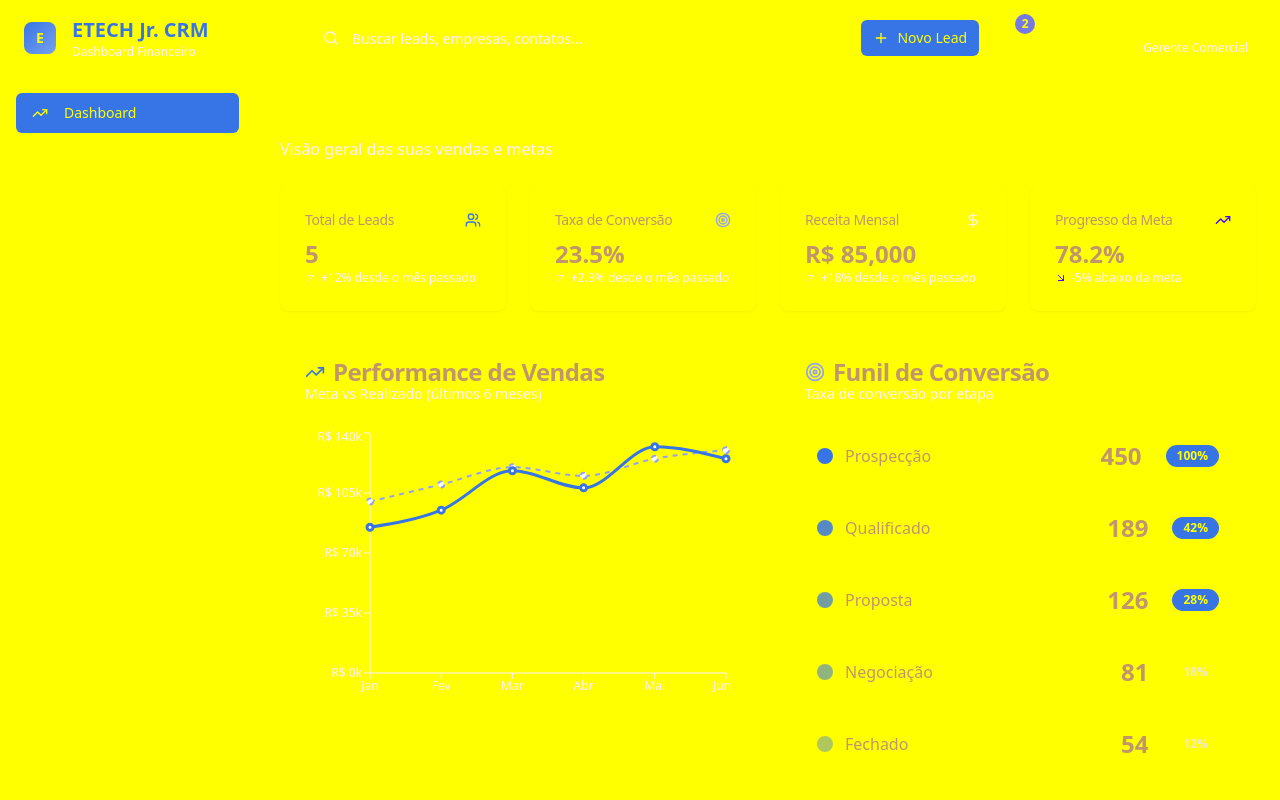
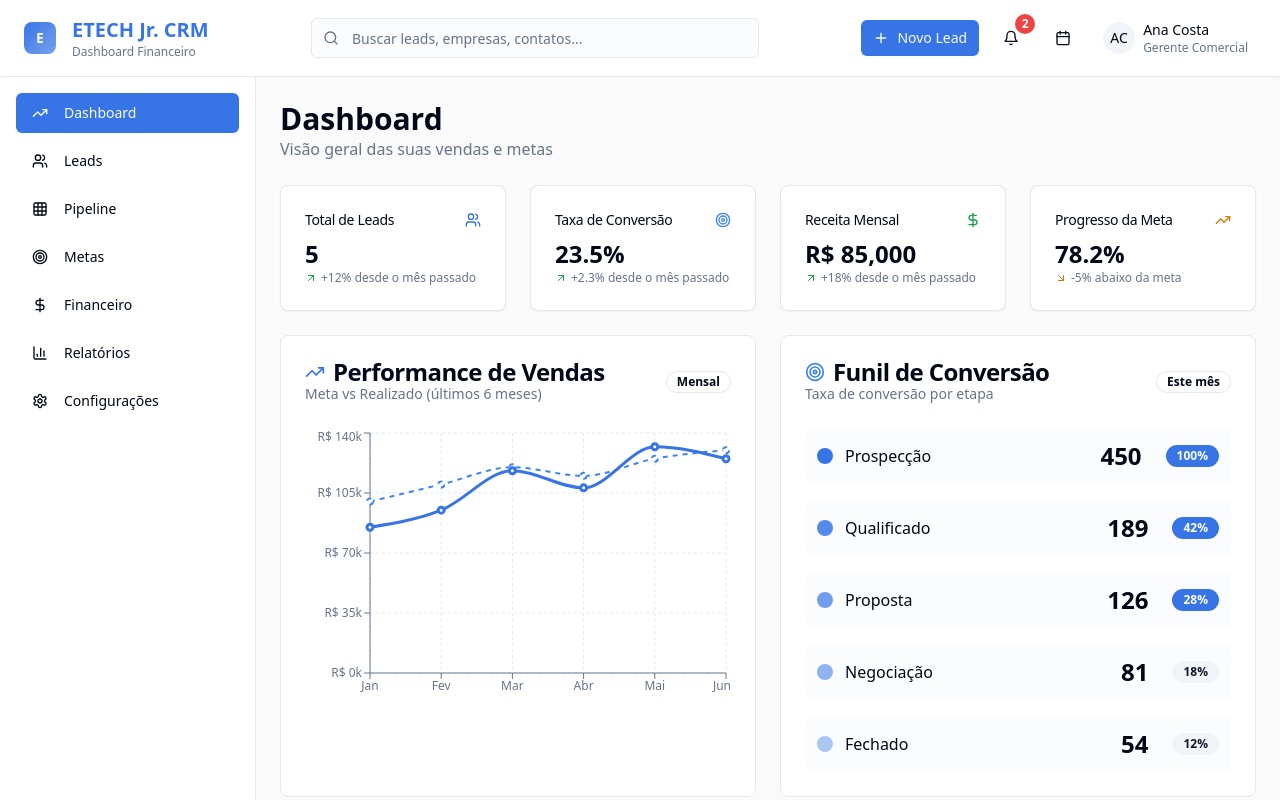
Before and after one commit to BernardoBrusck/etech-growth-hub, a React (Vite) app: page / in a window 1280 px wide. Shown: the top 800 px of the page. Built offline with nearby package versions, Linux system fonts and the light colour scheme.

Commit message:
Remove yellow color
Remove the yellow color from the website.

```diff
--- a/src/index.css
+++ b/src/index.css
@@ -8,57 +8,57 @@ All colors MUST be HSL.
 
 @layer base {
   :root {
-    --background: 248 250 252;
-    --foreground: 226 232 240;
+    --background: 0 0% 100%;
+    --foreground: 222.2 84% 4.9%;
 
-    --card: 255 255 255;
-    --card-foreground: 30 41 59;
+    --card: 0 0% 100%;
+    --card-foreground: 222.2 84% 4.9%;
 
-    --popover: 255 255 255;
-    --popover-foreground: 30 41 59;
+    --popover: 0 0% 100%;
+    --popover-foreground: 222.2 84% 4.9%;
 
     --primary: 219 78% 56%;
-    --primary-foreground: 248 250 252;
+    --primary-foreground: 0 0% 98%;
     --primary-glow: 219 78% 70%;
 
-    --secondary: 241 245 249;
-    --secondary-foreground: 51 65 85;
+    --secondary: 210 40% 96.1%;
+    --secondary-foreground: 222.2 47.4% 11.2%;
 
-    --muted: 248 250 252;
-    --muted-foreground: 100 116 139;
+    --muted: 210 40% 96.1%;
+    --muted-foreground: 215.4 16.3% 46.9%;
 
-    --accent: 59 130 246;
-    --accent-foreground: 248 250 252;
+    --accent: 217 91% 60%;
+    --accent-foreground: 0 0% 98%;
 
-    --success: 34 197 94;
-    --success-foreground: 248 250 252;
+    --success: 142 76% 36%;
+    --success-foreground: 0 0% 98%;
 
-    --warning: 251 146 60;
-    --warning-foreground: 248 250 252;
+    --warning: 32 95% 44%;
+    --warning-foreground: 0 0% 98%;
 
-    --destructive: 239 68 68;
-    --destructive-foreground: 248 250 252;
+    --destructive: 0 84.2% 60.2%;
+    --destructive-foreground: 0 0% 98%;
 
-    --border: 226 232 240;
-    --input: 226 232 240;
+    --border: 214.3 31.8% 91.4%;
+    --input: 214.3 31.8% 91.4%;
     --ring: 219 78% 56%;
 
     /* CRM Specific Colors */
-    --dashboard-bg: 248 250 252;
-    --sidebar-bg: 255 255 255;
-    --metric-bg: 255 255 255;
+    --dashboard-bg: 0 0% 98%;
+    --sidebar-bg: 0 0% 100%;
+    --metric-bg: 0 0% 100%;
     --chart-primary: 219 78% 56%;
-    --chart-secondary: 59 130 246;
+    --chart-secondary: 217 91% 60%;
 
     /* Gradients */
     --gradient-primary: linear-gradient(135deg, hsl(219 78% 56%), hsl(219 78% 70%));
-    --gradient-card: linear-gradient(145deg, hsl(255 255 255), hsl(248 250 252));
-    --gradient-accent: linear-gradient(135deg, hsl(59 130 246), hsl(219 78% 56%));
+    --gradient-card: linear-gradient(145deg, hsl(0 0% 100%), hsl(0 0% 98%));
+    --gradient-accent: linear-gradient(135deg, hsl(217 91% 60%), hsl(219 78% 56%));
 
     /* Shadows */
-    --shadow-card: 0 4px 6px -1px hsl(226 232 240 / 0.1), 0 2px 4px -1px hsl(226 232 240 / 0.06);
-    --shadow-metric: 0 10px 15px -3px hsl(226 232 240 / 0.1), 0 4px 6px -2px hsl(226 232 240 / 0.05);
-    --shadow-hover: 0 20px 25px -5px hsl(226 232 240 / 0.1), 0 10px 10px -5px hsl(226 232 240 / 0.04);
+    --shadow-card: 0 4px 6px -1px hsl(214.3 31.8% 91.4% / 0.1), 0 2px 4px -1px hsl(214.3 31.8% 91.4% / 0.06);
+    --shadow-metric: 0 10px 15px -3px hsl(214.3 31.8% 91.4% / 0.1), 0 4px 6px -2px hsl(214.3 31.8% 91.4% / 0.05);
+    --shadow-hover: 0 20px 25px -5px hsl(214.3 31.8% 91.4% / 0.1), 0 10px 10px -5px hsl(214.3 31.8% 91.4% / 0.04);
 
     /* Animations */
     --transition-smooth: all 0.3s cubic-bezier(0.4, 0, 0.2, 1);
@@ -84,57 +84,57 @@ All colors MUST be HSL.
   }
 
   .dark {
-    --background: 15 23 42;
-    --foreground: 248 250 252;
+    --background: 222.2 84% 4.9%;
+    --foreground: 210 40% 98%;
 
-    --card: 30 41 59;
-    --card-foreground: 248 250 252;
+    --card: 222.2 84% 4.9%;
+    --card-foreground: 210 40% 98%;
 
-    --popover: 30 41 59;
-    --popover-foreground: 248 250 252;
+    --popover: 222.2 84% 4.9%;
+    --popover-foreground: 210 40% 98%;
 
     --primary: 219 78% 56%;
-    --primary-foreground: 15 23 42;
+    --primary-foreground: 222.2 84% 4.9%;
     --primary-glow: 219 78% 70%;
 
-    --secondary: 51 65 85;
-    --secondary-foreground: 248 250 252;
+    --secondary: 217.2 32.6% 17.5%;
+    --secondary-foreground: 210 40% 98%;
 
-    --muted: 51 65 85;
-    --muted-foreground: 148 163 184;
+    --muted: 217.2 32.6% 17.5%;
+    --muted-foreground: 215 20.2% 65.1%;
 
-    --accent: 59 130 246;
-    --accent-foreground: 248 250 252;
+    --accent: 217 91% 60%;
+    --accent-foreground: 210 40% 98%;
 
-    --success: 34 197 94;
-    --success-foreground: 248 250 252;
+    --success: 142 76% 36%;
+    --success-foreground: 210 40% 98%;
 
-    --warning: 251 146 60;
-    --warning-foreground: 248 250 252;
+    --warning: 32 95% 44%;
+    --warning-foreground: 210 40% 98%;
 
-    --destructive: 239 68 68;
-    --destructive-foreground: 248 250 252;
+    --destructive: 0 84.2% 60.2%;
+    --destructive-foreground: 210 40% 98%;
 
-    --border: 51 65 85;
-    --input: 51 65 85;
+    --border: 217.2 32.6% 17.5%;
+    --input: 217.2 32.6% 17.5%;
     --ring: 219 78% 56%;
 
     /* CRM Specific Colors - Dark Mode */
-    --dashboard-bg: 15 23 42;
-    --sidebar-bg: 30 41 59;
-    --metric-bg: 30 41 59;
+    --dashboard-bg: 222.2 84% 4.9%;
+    --sidebar-bg: 217.2 32.6% 17.5%;
+    --metric-bg: 217.2 32.6% 17.5%;
     --chart-primary: 219 78% 56%;
-    --chart-secondary: 59 130 246;
+    --chart-secondary: 217 91% 60%;
 
     /* Gradients - Dark Mode */
     --gradient-primary: linear-gradient(135deg, hsl(219 78% 56%), hsl(219 78% 70%));
-    --gradient-card: linear-gradient(145deg, hsl(30 41 59), hsl(51 65 85));
-    --gradient-accent: linear-gradient(135deg, hsl(59 130 246), hsl(219 78% 56%));
+    --gradient-card: linear-gradient(145deg, hsl(217.2 32.6% 17.5%), hsl(215 20.2% 65.1%));
+    --gradient-accent: linear-gradient(135deg, hsl(217 91% 60%), hsl(219 78% 56%));
 
     /* Shadows - Dark Mode */
-    --shadow-card: 0 4px 6px -1px hsl(0 0 0 / 0.1), 0 2px 4px -1px hsl(0 0 0 / 0.06);
-    --shadow-metric: 0 10px 15px -3px hsl(0 0 0 / 0.1), 0 4px 6px -2px hsl(0 0 0 / 0.05);
-    --shadow-hover: 0 20px 25px -5px hsl(0 0 0 / 0.1), 0 10px 10px -5px hsl(0 0 0 / 0.04);
+    --shadow-card: 0 4px 6px -1px hsl(0 0% 0% / 0.1), 0 2px 4px -1px hsl(0 0% 0% / 0.06);
+    --shadow-metric: 0 10px 15px -3px hsl(0 0% 0% / 0.1), 0 4px 6px -2px hsl(0 0% 0% / 0.05);
+    --shadow-hover: 0 20px 25px -5px hsl(0 0% 0% / 0.1), 0 10px 10px -5px hsl(0 0% 0% / 0.04);
     --sidebar-background: 240 5.9% 10%;
     --sidebar-foreground: 240 4.8% 95.9%;
     --sidebar-primary: 224.3 76.3% 48%;
```
